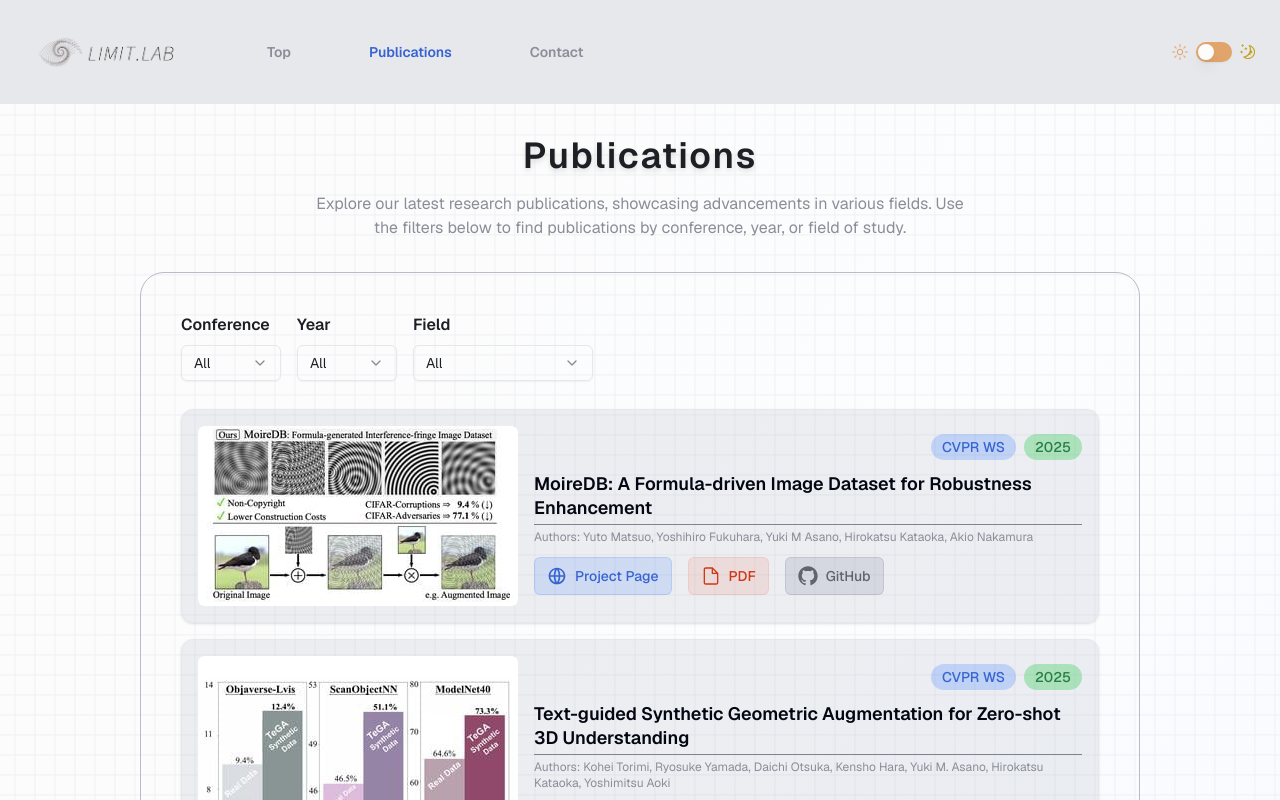
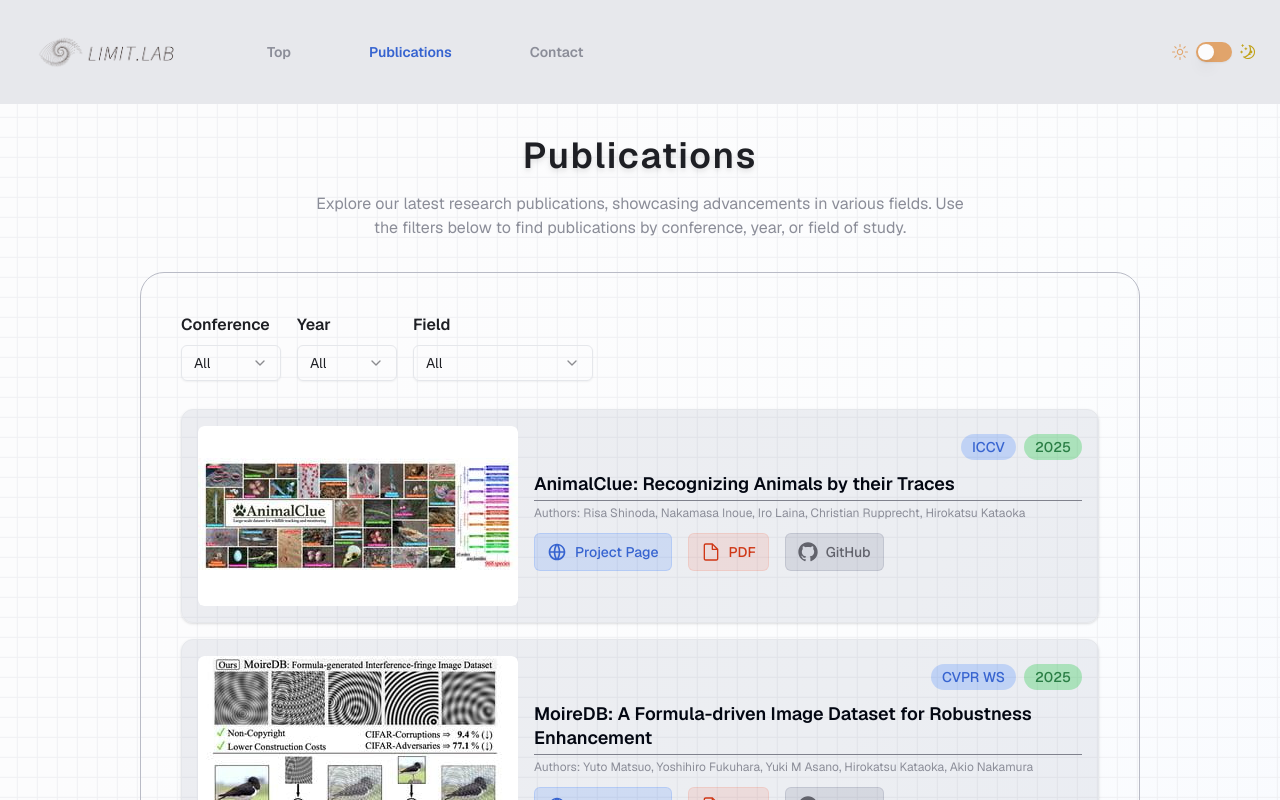
Before and after one commit to cvpaperchallenge-alumni/limit-lab-homepage, a Next.js app: page /publications in a window 1280 px wide. Shown: the top 800 px of the page. Built offline with nearby package versions, Linux system fonts and the light colour scheme; what tailwindcss-animated would draw is missing.

Commit message:
feat: add AnimalClue.

```diff
--- a/src/data/publicationPageData.ts
+++ b/src/data/publicationPageData.ts
@@ -66,4 +66,17 @@ export const samplePublications = [
     githubUrl: '',
     field: 'Machine Learning',
   },
+  {
+    id: 6,
+    imageUrl: '/publications/shinoda25animalclue-320x180.jpg',
+    title: 'AnimalClue: Recognizing Animals by their Traces',
+    authors:
+      'Risa Shinoda, Nakamasa Inoue, Iro Laina, Christian Rupprecht, Hirokatsu Kataoka',
+    conference: 'ICCV',
+    year: 2025,
+    projectPageUrl: 'https://dahlian00.github.io/AnimalCluePage',
+    pdfFileUrl: 'https://arxiv.org/pdf/2507.20240',
+    githubUrl: 'https://github.com/dahlian00/AnimalClue',
+    field: 'Machine Learning',
+  },
 ]
```
Also changed, not shown: public/publications/shinoda25animalclue-320x180.jpg (added).
